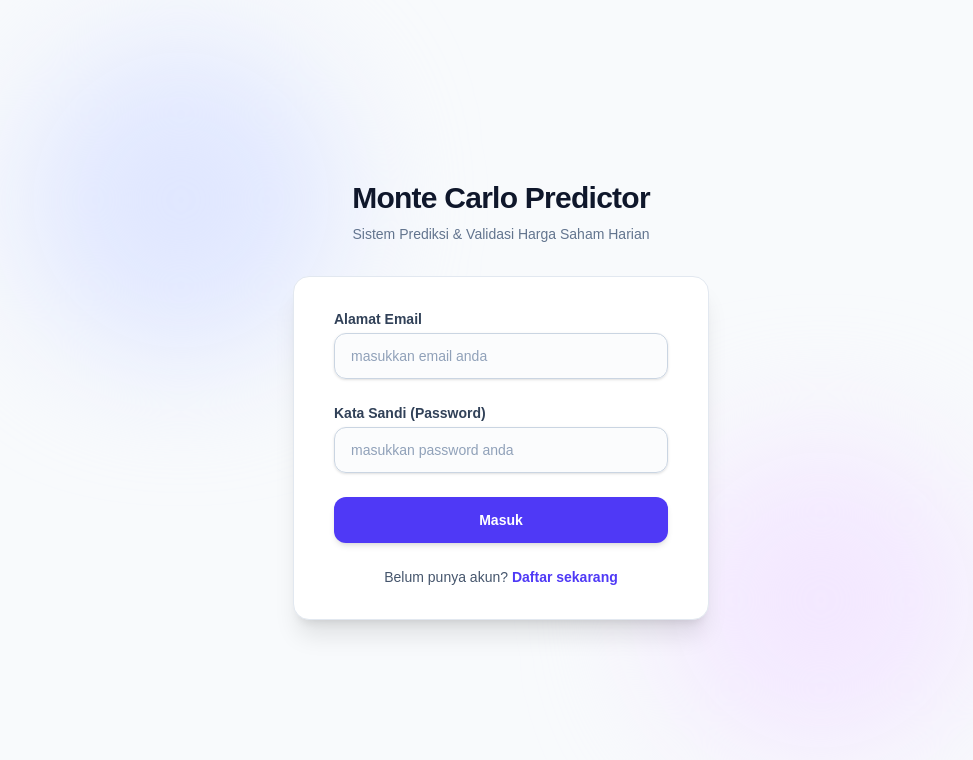
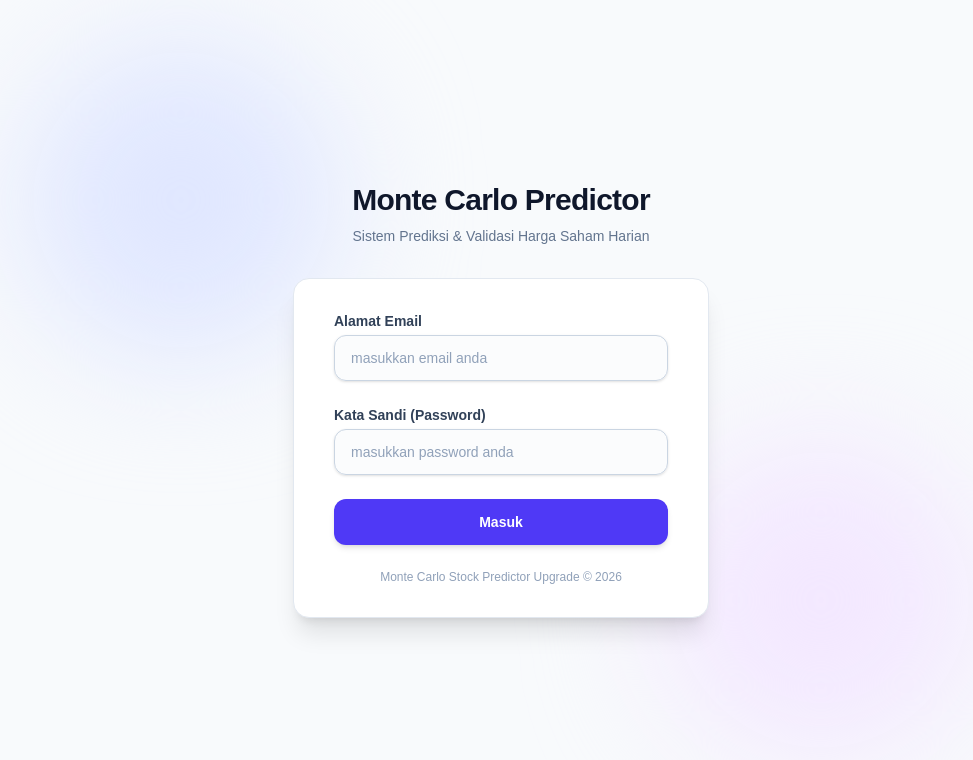
Before and after one commit to Adewiraa/Aplikasi-Prediksi-Harga-Saham-Metode-Monte-Carlo-UPGRADE, a Next.js app: page /login in a window 1280 px wide. Shown: the top 760 px of the page, without its empty margins (139-1112 px from the left). Built offline with nearby package versions, Linux system fonts and the light colour scheme; no server answers.

Commit message:
Disable public registration page and add demo credentials in SQL setup script

```diff
--- a/app/login/page.tsx
+++ b/app/login/page.tsx
@@ -136,11 +136,8 @@
           </form>
 
           <div className="text-center">
-            <p className="text-sm text-slate-600">
-              Belum punya akun?{' '}
-              <Link href="/register" className="font-semibold text-indigo-600 hover:text-indigo-500">
-                Daftar sekarang
-              </Link>
+            <p className="text-xs text-slate-400 font-medium">
+              Monte Carlo Stock Predictor Upgrade © 2026
             </p>
           </div>
         </div>
--- a/app/register/page.tsx
+++ b/app/register/page.tsx
@@ -17,10 +17,14 @@
   const router = useRouter();
   const { user, loading: authLoading, signIn } = useAuth();
 
-  // Redirect jika sudah login
+  // Registrasi dinonaktifkan untuk publik. Redirect ke login/dashboard.
   useEffect(() => {
-    if (!authLoading && user) {
-      router.replace('/dashboard');
+    if (!authLoading) {
+      if (user) {
+        router.replace('/dashboard');
+      } else {
+        router.replace('/login');
+      }
     }
   }, [user, authLoading, router]);
 
```
Also changed, not shown: 1 other file (tests, documents, lock files or other folders).
